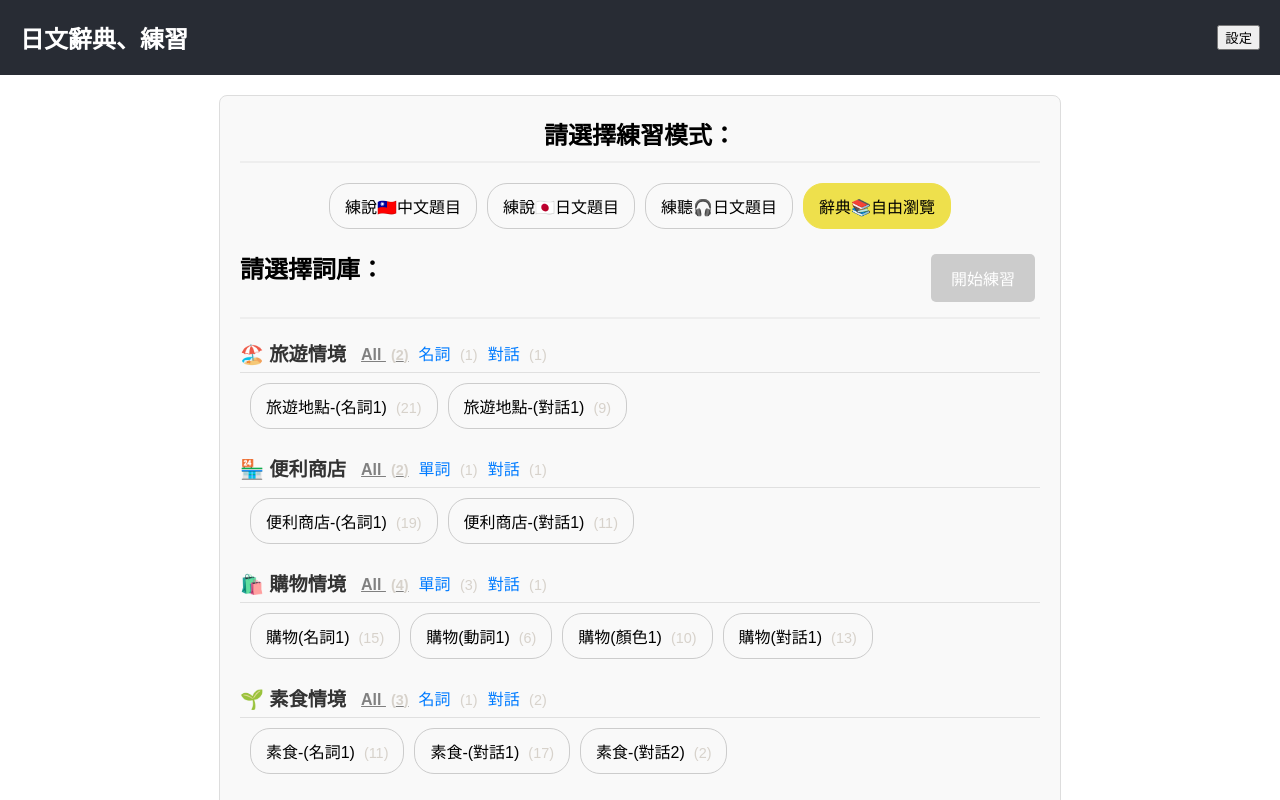
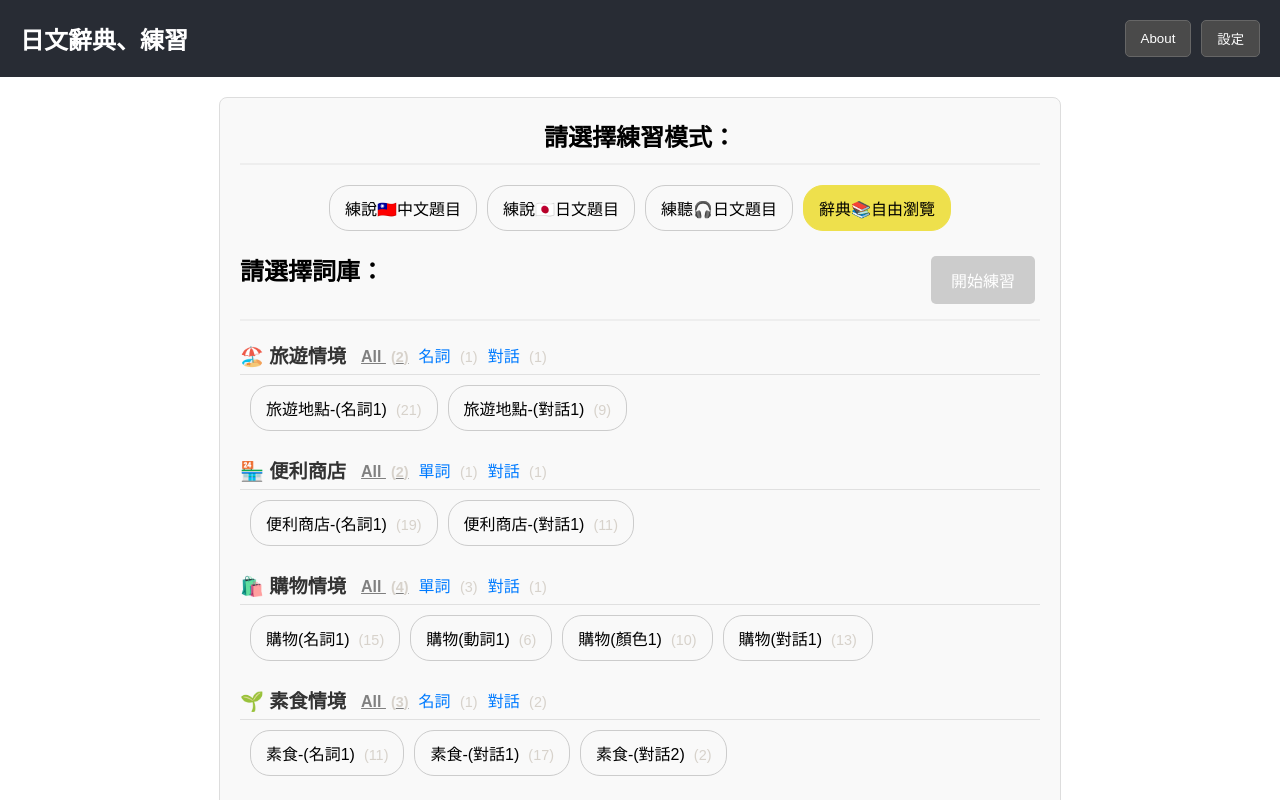
Before and after one commit to GotNeil/Lang, a React (Create React App) app: page / in a window 1280 px wide. Shown: the top 800 px of the page. Built offline with nearby package versions, Linux system fonts and the light colour scheme; the HTML template or start-up script is replaced by a standard one.

Commit message:
fea : 增加 about

```diff
--- /dev/null
+++ b/src/About.css
@@ -0,0 +1,28 @@
+.about-page {
+  max-width: 800px;
+  margin: 0 auto;
+  padding: 20px;
+  border: 1px solid #ddd;
+  border-radius: 8px;
+  background-color: #f9f9f9;
+  text-align: left;
+}
+
+.about-page h2 {
+  text-align: center;
+}
+
+.about-page p {
+  line-height: 1.6;
+  margin-bottom: 1em;
+}
+
+.about-page button {
+  display: block;
+  margin: 20px auto 0;
+  padding: 10px 20px;
+  border-radius: 5px;
+  border: 1px solid #ccc;
+  background-color: #f0f0f0;
+  cursor: pointer;
+}
--- /dev/null
+++ b/src/About.js
@@ -0,0 +1,17 @@
+import React from 'react';
+
+function About({ onBack }) {
+  return (
+    <div className="about-page">
+      <h2>✨ 這是專門為我家人設計的日文旅遊小幫手！</h2>
+      <p>👨‍👩‍👧‍👦 <strong>設計初衷：</strong> 這個小辭典是做給我的老媽，在旅遊時使用的，希望讓溝通更順暢、購物更方便！</p>
+      <p>🗣️ <strong>使用建議：</strong> 建議開啟預設辭典模式。您可以使用它自己練習發音 🗣️，也可以直接展示給店員看 👩‍💼，一指搞定！</p>
+      <p>🚨 <strong>使用提醒：</strong> 題庫是我自己跑AI建立的，我也不會日文，但我發現他有約3-5%錯誤，大家還是要留意 </p>
+      <p>💡 <strong>詞庫擴充：</strong> 如果您有新的詞彙想加入辭庫 📚，請聯繫我（thread： nice.n1999）我可以直接幫你擴充！</p>
+
+      <button onClick={onBack}>返回</button>
+    </div>
+  );
+}
+
+export default About;
--- a/src/App.css
+++ b/src/App.css
@@ -14,6 +14,20 @@
 .App-header h1 {
   margin: 0;
   font-size: 1.5em;
+  cursor: pointer;
+}
+
+.header-buttons {
+  display: flex;
+  gap: 10px;
+}
+
+.about-button, .settings-button {
+  background-color: #4a4a4a;
+  color: white;
+  border: 1px solid #666;
+  border-radius: 5px;
+  padding: 8px 15px;
   cursor: pointer;
 }
 
--- a/src/App.js
+++ b/src/App.js
@@ -1,6 +1,8 @@
 import React, { useState, useEffect, useRef } from 'react';
 import './App.css';
 import Settings from './Settings';
+import About from './About';
+import './About.css';
 import { initGA } from './utils/ga4';
 
 const QUIZ_MODES = {
@@ -66,6 +68,7 @@ function App() {
   const [answerPhase, setAnswerPhase] = useState('feedback'); // feedback, countdown, paused
   const [countdown, setCountdown] = useState(null);
   const [showSettings, setShowSettings] = useState(false);
+  const [showAbout, setShowAbout] = useState(false);
   const [settings, setSettings] = useState(getInitialSettings());
   const [categoryGroups, setCategoryGroups] = useState([]);
   const [activeSubcategories, setActiveSubcategories] = useState({});
@@ -703,6 +706,9 @@ function App() {
         selectedVoice={selectedVoice}
       />;
     }
+    if (showAbout) {
+      return <About onBack={() => setShowAbout(false)} />;
+    }
     if (!quizStarted) {
       return renderSetupScreen();
     }
@@ -713,7 +719,10 @@ function App() {
     <div className="App">
       <header className="App-header">
         <h1 onClick={handleGoHome}>日文辭典、練習</h1>
-        <button className="settings-button" onClick={() => setShowSettings(true)}>設定</button>
+        <div className="header-buttons">
+          <button className="about-button" onClick={() => setShowAbout(true)}>About</button>
+          <button className="settings-button" onClick={() => setShowSettings(true)}>設定</button>
+        </div>
       </header>
       <main>
         {error && <p style={{color: 'red'}}>{error}</p>}
```
